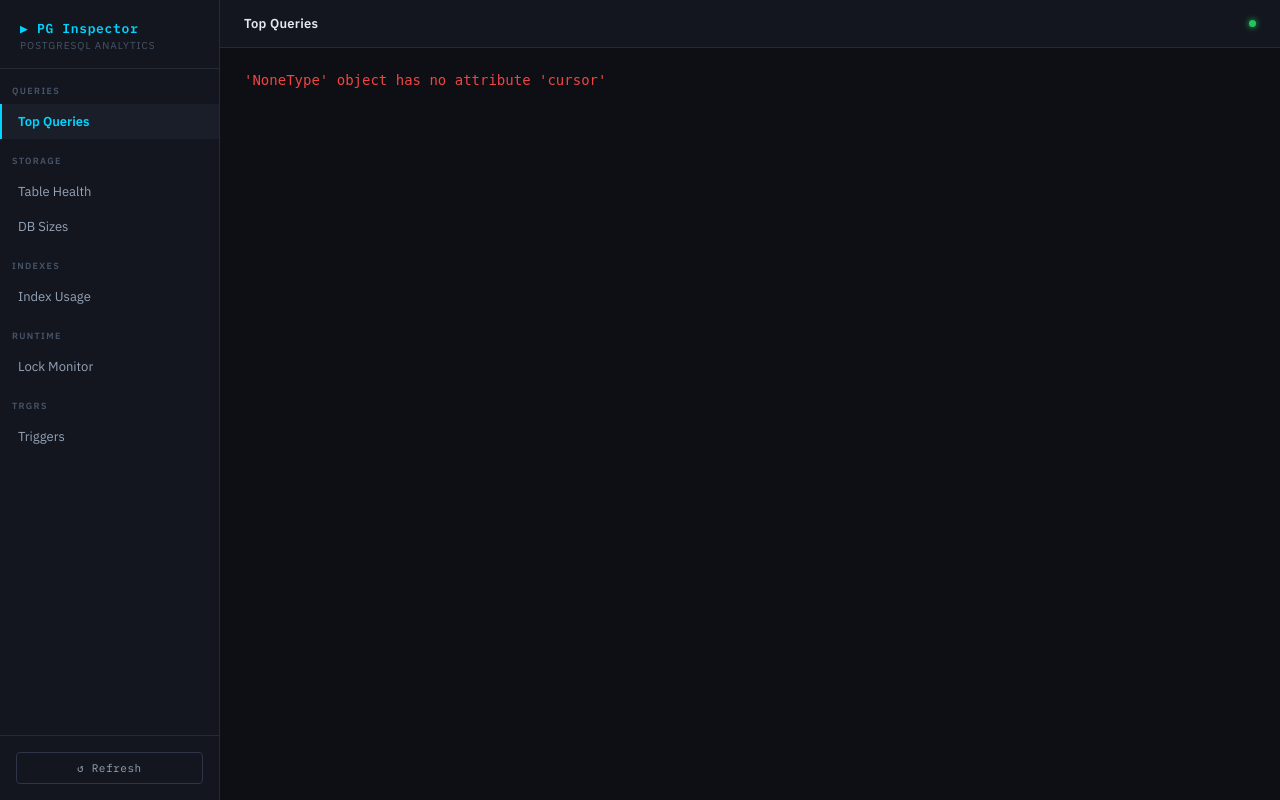
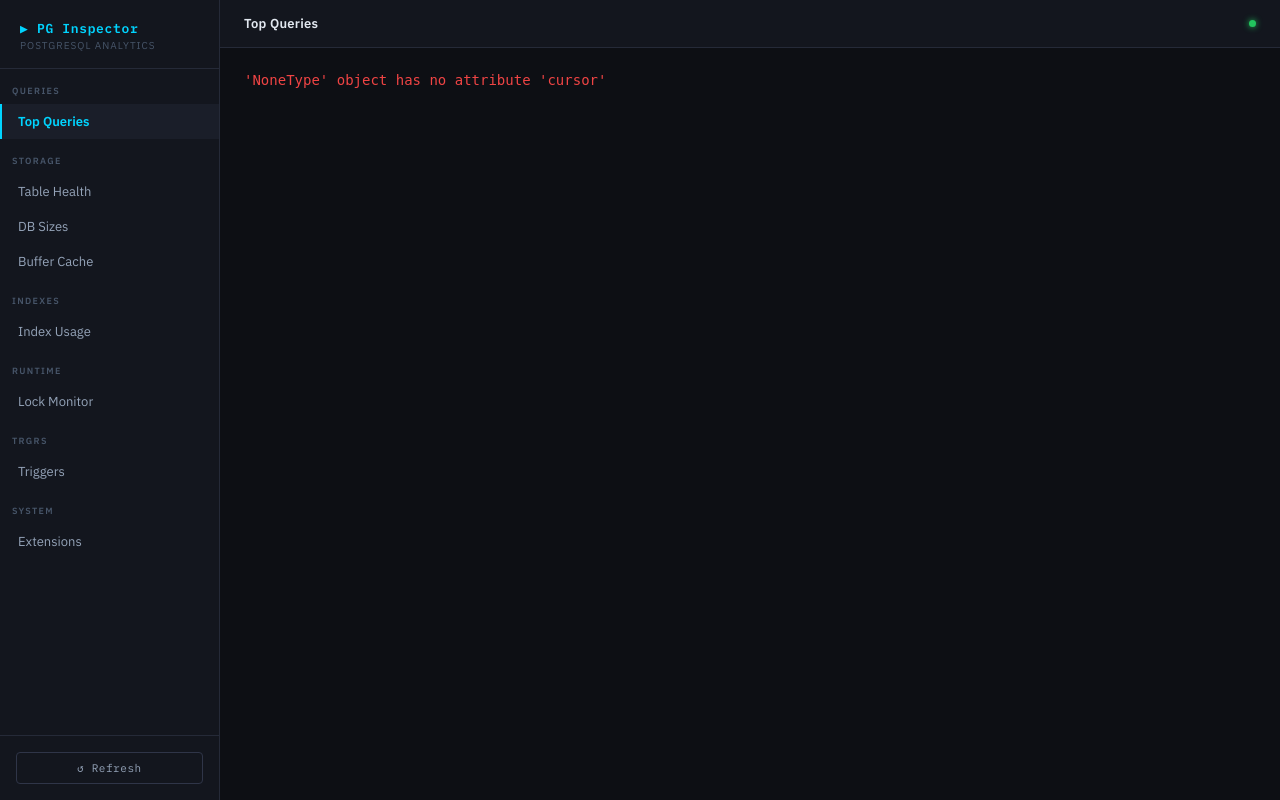
Before and after one commit to xmavv/dbMonitor, a Flask app: template templates/index.html in a window 1280 px wide. Run offline with Flask 3, Linux system fonts and the light colour scheme; the template is opened without the code that fills it, so the values that code supplies are empty; some libraries are stand-ins or nearby versions.

Commit message:
Port extensions and buffer-cache views into the modern architecture
feature/execution-tree rewrote the app to a JSON-API + template design, which superseded feat/extensions' inline-HTML approach. Re-implement the two features unique to feat/extensions in the new architecture:

- db.py: enable pg_buffercache in setup_database; add load_extensions and load_buffercache loaders
- app.py: add /api/extensions and /api/cache endpoints
- index.html / app.js: add "Buffer Cache" and "Extensions" views

Co-Authored-By: Claude Opus 4.8 (1M context) <noreply@anthropic.com>

```diff
--- a/app.py
+++ b/app.py
@@ -5,7 +5,8 @@ from flask import Flask, request, render_template
 from db import (
     get_db_url, connect, setup_database, load_stats, load_indexes,
     load_duplicate_indexes, load_table_health, load_cache_hit,
-    load_locks, load_active_queries, load_database_sizes, explain_query, load_triggers
+    load_locks, load_active_queries, load_database_sizes, explain_query, load_triggers,
+    load_extensions, load_buffercache
 )
 
 app = Flask(__name__, template_folder='templates', static_folder='static')
@@ -156,6 +157,31 @@ def api_triggers():
         return _api({"error": str(e)})
 
 
+@app.route("/api/extensions")
+def api_extensions():
+    try:
+        data = load_extensions(conn)
+        return _api([
+            {"name": r[0], "version": r[1], "schema": r[2]}
+            for r in data
+        ])
+    except Exception as e:
+        return _api({"error": str(e)})
+
+
+@app.route("/api/cache")
+def api_cache():
+    try:
+        data = load_buffercache(conn)
+        return _api([
+            {"table": r[0], "buffers": r[1], "cached_size": r[2],
+             "pct_of_cache": float(r[3]) if r[3] is not None else None}
+            for r in data
+        ])
+    except Exception as e:
+        return _api({"error": str(e)})
+
+
 @app.route("/")
 def index():
     if db_error:
--- a/db.py
+++ b/db.py
@@ -25,11 +25,12 @@ def setup_database(conn):
     conn.autocommit = True
     cur = conn.cursor()
     messages = []
-    try:
-        cur.execute("CREATE EXTENSION IF NOT EXISTS pg_stat_statements;")
-        messages.append("pg_stat_statements extension OK")
-    except Exception as e:
-        messages.append(f"Cannot create extension: {e}")
+    for ext in ("pg_stat_statements", "pg_buffercache"):
+        try:
+            cur.execute(f"CREATE EXTENSION IF NOT EXISTS {ext};")
+            messages.append(f"{ext} extension OK")
+        except Exception as e:
+            messages.append(f"Cannot create extension {ext}: {e}")
     try:
         cur.execute("DO $$ BEGIN CREATE USER inspector WITH PASSWORD 'inspector'; EXCEPTION WHEN duplicate_object THEN NULL; END $$;")
         messages.append("User inspector OK")
@@ -207,6 +208,41 @@ def load_triggers(conn):
     cur.close()
     return rows
 
+def load_extensions(conn):
+    cur = conn.cursor()
+    cur.execute("""
+        SELECT
+            e.extname,
+            e.extversion,
+            n.nspname AS schema_name
+        FROM pg_extension e
+        JOIN pg_namespace n ON e.extnamespace = n.oid
+        ORDER BY e.extname;
+    """)
+    rows = cur.fetchall()
+    cur.close()
+    return rows
+
+def load_buffercache(conn):
+    cur = conn.cursor()
+    cur.execute("""
+        SELECT
+            c.relname AS table_name,
+            count(*) AS buffers,
+            pg_size_pretty(count(*) * 8192) AS cached_size,
+            round(100.0 * count(*) / NULLIF((SELECT setting::bigint FROM pg_settings WHERE name = 'shared_buffers'), 0), 2) AS pct_of_cache
+        FROM pg_buffercache b
+        JOIN pg_class c ON b.relfilenode = pg_relation_filenode(c.oid)
+        JOIN pg_namespace n ON c.relnamespace = n.oid
+        WHERE n.nspname NOT IN ('pg_catalog', 'information_schema')
+        GROUP BY c.relname
+        ORDER BY buffers DESC
+        LIMIT 20;
+    """)
+    rows = cur.fetchall()
+    cur.close()
+    return rows
+
 def load_active_queries(conn):
     cur = conn.cursor()
     cur.execute("""
--- a/static/js/app.js
+++ b/static/js/app.js
@@ -11,7 +11,7 @@ function showView(name) {
     document.getElementById('page-title').textContent = {
         queries: 'Top Queries', tables: 'Table Health',
         sizes: 'Database Sizes', indexes: 'Index Usage', locks: 'Lock Monitor',
-        triggers: 'Triggers'
+        triggers: 'Triggers', cache: 'Buffer Cache', extensions: 'Extensions'
     }[name];
     currentView = name;
     if (!loaded[name]) loadView(name);
@@ -24,7 +24,7 @@ function loadView(name) {
     const loaders = {
         queries: loadQueries, tables: loadTables,
         sizes: loadSizes, indexes: loadIndexes, locks: loadLocks,
-        triggers: loadTriggers
+        triggers: loadTriggers, cache: loadCache, extensions: loadExtensions
     };
     loaders[name]?.();
 }
@@ -432,6 +432,70 @@ async function loadLocks() {
     el.innerHTML = html;
 }
 
+async function loadCache() {
+    const el = $('cache-content');
+    el.innerHTML = '<div class="loader"><div class="spinner"></div>Loading…</div>';
+    const res = await fetch('/api/cache');
+    const data = await res.json();
+    if (data.error) { el.innerHTML = `<pre style="color:var(--danger)">${data.error}</pre>`; return; }
+
+    if (!data.length) {
+        el.innerHTML = `<div class="empty-state">No relations currently in the buffer cache.</div>`;
+        return;
+    }
+
+    const maxBuffers = Math.max(...data.map(r => r.buffers));
+
+    let html = `<div class="card">
+    <div class="card-header">Buffer Cache Usage (pg_buffercache)</div>
+    <table class="data-table"><thead><tr>
+      <th>Table</th><th>Buffers</th><th>Cached Size</th>
+      <th>% of shared_buffers</th><th></th>
+    </tr></thead><tbody>`;
+
+    data.forEach(r => {
+        const pct = (r.buffers / maxBuffers * 100).toFixed(1);
+        html += `<tr>
+      <td style="font-weight:600;color:var(--accent)">${r.table}</td>
+      <td style="font-family:var(--mono)">${fmtNum(r.buffers)}</td>
+      <td style="font-family:var(--mono)">${r.cached_size}</td>
+      <td>${badgeForPct(r.pct_of_cache)}</td>
+      <td style="width:160px"><div class="size-bar-full"><div class="size-bar-data" style="width:${pct}%"></div></div></td>
+    </tr>`;
+    });
+    html += '</tbody></table></div>';
+    el.innerHTML = html;
+}
+
+async function loadExtensions() {
+    const el = $('extensions-content');
+    el.innerHTML = '<div class="loader"><div class="spinner"></div>Loading…</div>';
+    const res = await fetch('/api/extensions');
+    const data = await res.json();
+    if (data.error) { el.innerHTML = `<pre style="color:var(--danger)">${data.error}</pre>`; return; }
+
+    if (!data.length) {
+        el.innerHTML = `<div class="empty-state">No extensions installed.</div>`;
+        return;
+    }
+
+    let html = `<div class="card">
+    <div class="card-header">Installed Extensions</div>
+    <table class="data-table"><thead><tr>
+      <th>Name</th><th>Version</th><th>Schema</th>
+    </tr></thead><tbody>`;
+
+    data.forEach(r => {
+        html += `<tr>
+      <td style="font-weight:600;color:var(--accent)">${escHtml(r.name)}</td>
+      <td style="font-family:var(--mono)">${escHtml(r.version)}</td>
+      <td style="font-family:var(--mono)">${escHtml(r.schema)}</td>
+    </tr>`;
+    });
+    html += '</tbody></table></div>';
+    el.innerHTML = html;
+}
+
 function escHtml(str) {
     if (!str) return '';
     return String(str)
--- a/templates/index.html
+++ b/templates/index.html
@@ -443,6 +443,9 @@
     <div class="nav-item" onclick="showView('sizes')">
         DB Sizes
     </div>
+    <div class="nav-item" onclick="showView('cache')">
+        Buffer Cache
+    </div>
     <div class="nav-section">Indexes</div>
     <div class="nav-item" onclick="showView('indexes')">
         Index Usage
@@ -454,6 +457,10 @@
     <div class="nav-section">Trgrs</div>
     <div class="nav-item" onclick="showView('triggers')">
         Triggers
+    </div>
+    <div class="nav-section">System</div>
+    <div class="nav-item" onclick="showView('extensions')">
+        Extensions
     </div>
     <div id="sidebar-footer">
         <button id="refresh-btn" onclick="refreshCurrent()">↺ Refresh</button>
@@ -491,6 +498,14 @@
             <div id="triggers-content"><div class="loader"><div class="spinner"></div>Ładowanie triggerów…</div></div>
         </div>
 
+        <div id="view-cache" class="view">
+            <div id="cache-content"><div class="loader"><div class="spinner"></div>Loading buffer cache…</div></div>
+        </div>
+
+        <div id="view-extensions" class="view">
+            <div id="extensions-content"><div class="loader"><div class="spinner"></div>Loading extensions…</div></div>
+        </div>
+
     </div>
 </div>
 
```
